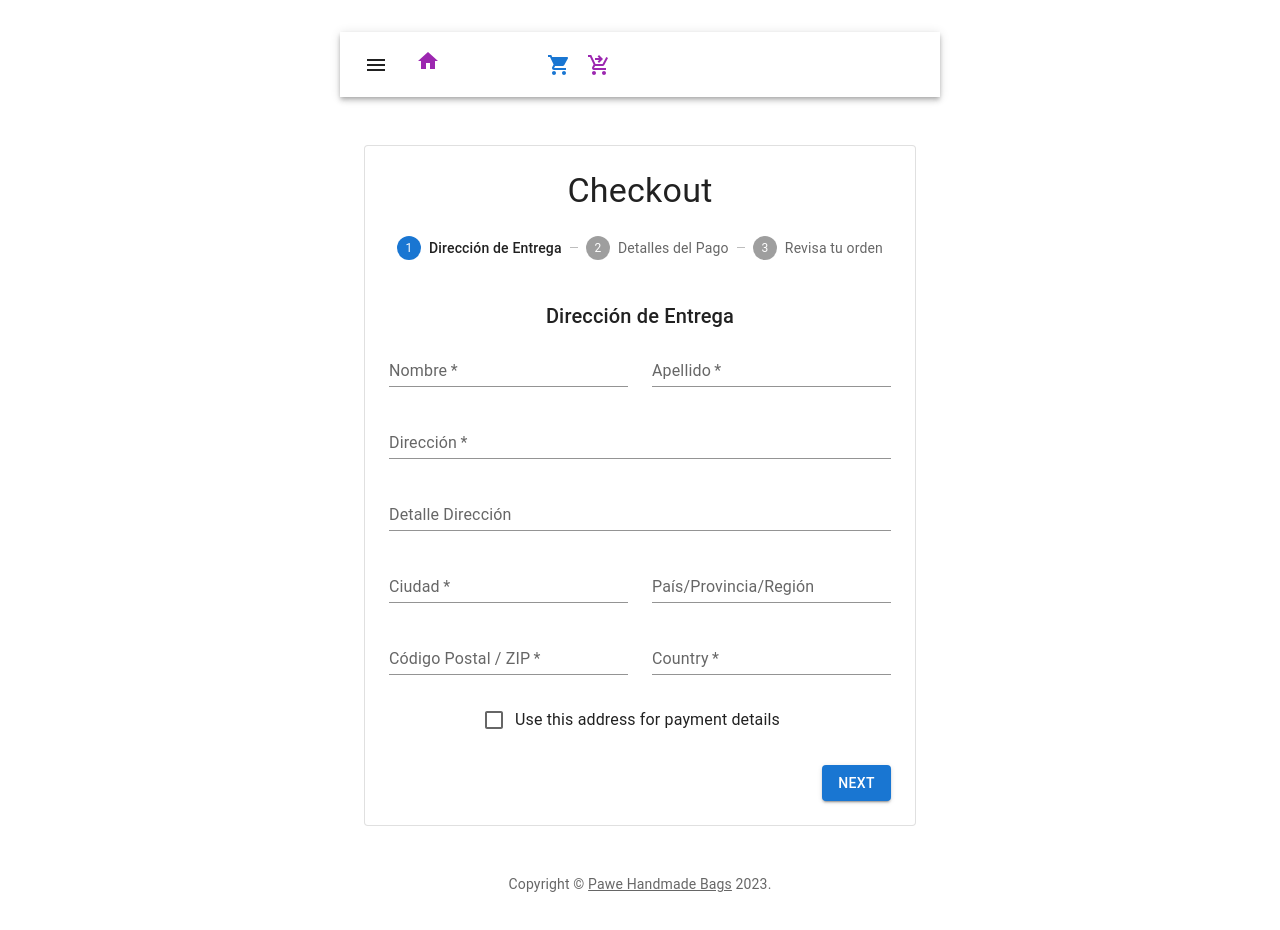
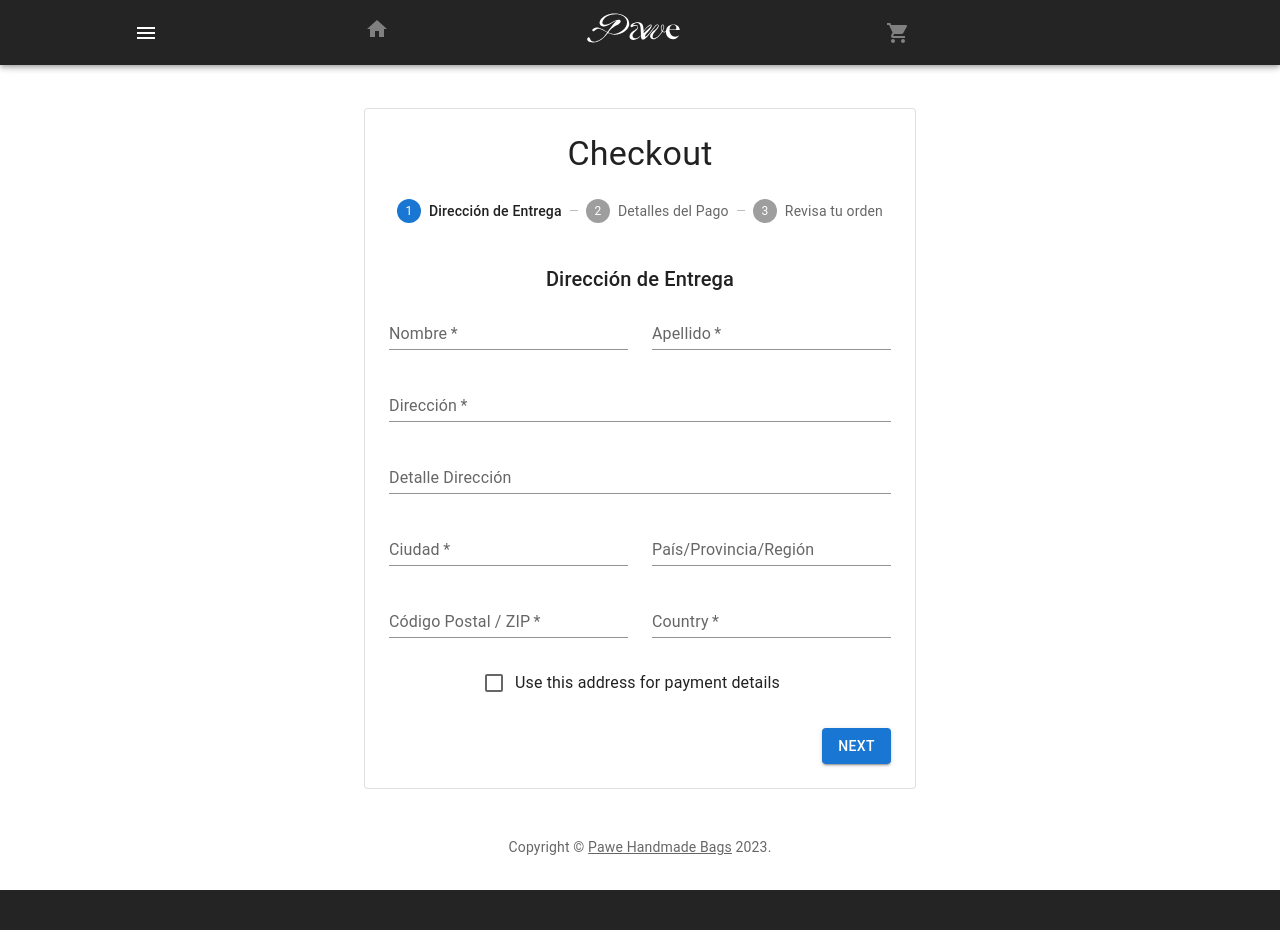
Before and after one commit to Camicardenasp/pawe, a React (Vite) app: page /checkout in a window 1280 px wide. Shown: the top 930 px of the page. After the commit the page ends 890 px from the top, so only its background shows below. Built offline with nearby package versions, Linux system fonts and the light colour scheme.

Commit message:
Added funciotionality to menuIcon and update NavBar.

```diff
--- a/src/App.css
+++ b/src/App.css
@@ -1,41 +1,5 @@
 #root {
   max-width: 1280px;
   margin: 0 auto;
-  padding: 2rem;
   text-align: center;
 }
-
-.logo {
-  height: 6em;
-  padding: 1.5em;
-  will-change: filter;
-}
-.logo:hover {
-  filter: drop-shadow(0 0 2em #646cffaa);
-}
-.logo.react:hover {
-  filter: drop-shadow(0 0 2em #61dafbaa);
-}
-
-@keyframes logo-spin {
-  from {
-    transform: rotate(0deg);
-  }
-  to {
-    transform: rotate(360deg);
-  }
-}
-
-@media (prefers-reduced-motion: no-preference) {
-  a:nth-of-type(2) .logo {
-    animation: logo-spin infinite 20s linear;
-  }
-}
-
-.card {
-  padding: 2em;
-}
-
-.read-the-docs {
-  color: #888;
-}
--- a/src/components/CheckoutForm/PaymentForm.jsx
+++ b/src/components/CheckoutForm/PaymentForm.jsx
@@ -3,7 +3,6 @@ import Typography from '@mui/material/Typography';
 import Grid from '@mui/material/Grid';
 import TextField from '@mui/material/TextField';
 import FormControlLabel from '@mui/material/FormControlLabel';
-import Checkbox from '@mui/material/Checkbox';
 
 export default function PaymentForm() {
     return (
--- a/src/components/Navbar.jsx
+++ b/src/components/Navbar.jsx
@@ -2,9 +2,11 @@ import * as React from 'react';
 import AppBar from '@mui/material/AppBar';
 import Box from '@mui/material/Box';
 import Toolbar from '@mui/material/Toolbar';
+import IconButton from '@mui/material/IconButton';
 import Typography from '@mui/material/Typography';
-import IconButton from '@mui/material/IconButton';
+import Menu from '@mui/material/Menu';
 import MenuIcon from '@mui/icons-material/Menu';
+import MenuItem from '@mui/material/MenuItem';
 import ShoppingCartIcon from '@mui/icons-material/ShoppingCart';
 import ShoppingCartCheckoutIcon from '@mui/icons-material/ShoppingCartCheckout';
 import Badge from '@mui/material/Badge';
@@ -13,27 +15,88 @@ import { Link } from 'react-router-dom';
 import HomeIcon from '@mui/icons-material/Home';
 import { useStateValue } from '../StateProvider';
 
+const pages=[
+    {
+        id: '1',
+        name: 'Inicio',
+        url: '/',
+    },
+    {
+        id: '2',
+        name: 'Productos',
+        url: '/products',
+    },
+    {
+        id: '3',
+        name: 'Carrito de Compras',
+        url: "/checkout-page",
+    },
+    {
+        id: '4',
+        name: 'Finalizar Compra',
+        url: '/checkout',
+    },
+    // {
+    //     id: "5",
+    //     name: 'Sobre Nosotros',
+    //     url: '/about',
+    // },
+];
+
 export default function ButtonAppBar() {
+    const [anchorElNav, setAnchorElNav]=React.useState(null);
+
+    const handleOpenNavMenu=(event) => {
+        setAnchorElNav(event.currentTarget);
+    };
+    const handleCloseNavMenu=() => {
+        setAnchorElNav(null);
+    };
 
     const [{ basket }, dispatch]=useStateValue();
 
     return (
         <Box sx={{ flexGrow: 1 }}>
-            <AppBar position="static" color="transparent">
-                <Toolbar>
+            <AppBar position="fixed" style={{ backgroundColor: "#242424" }}>
+                <Toolbar style={{ display: "flex", justifyContent: "space-around", width: "100%" }} >
+
                     <IconButton
                         size="large"
-                        edge="start"
+                        aria-label="account of current user"
+                        aria-controls="menu-appbar"
+                        aria-haspopup="true"
+                        onClick={handleOpenNavMenu}
                         color="inherit"
-                        aria-label="menu"
-                        sx={{ mr: 2 }}
                     >
                         <MenuIcon />
                     </IconButton>
+                    <Menu
+                        id="menu-appbar"
+                        anchorEl={anchorElNav}
+                        anchorOrigin={{
+                            vertical: 'bottom',
+                            horizontal: 'left',
+                        }}
+                        keepMounted
+                        transformOrigin={{
+                            vertical: 'top',
+                            horizontal: 'left',
+                        }}
+                        open={Boolean(anchorElNav)}
+                        onClose={handleCloseNavMenu}
+                    >
+                        {pages.map((page) => (
+                            <Link to={page.url}>
+                                <MenuItem key={page.id} onClick={handleCloseNavMenu} style={{ color: "white", backgroundColor: "#242424" }}>
+                                    <Typography textAlign="center">{page.name}</Typography>
+                                </MenuItem>
+                            </Link>
+                        ))}
+                    </Menu>
 
                     <Link to="/">
                         <Typography>
-                            <HomeIcon color="secondary" />
+                            <HomeIcon style={{ color: "grey" }} />
                         </Typography>
                     </Link>
 
@@ -46,14 +109,14 @@ export default function ButtonAppBar() {
                     <Link to="/checkout-page">
                         <IconButton aria-label="cart">
                             <Badge badgeContent={basket?.length} color="secondary">
-                                <ShoppingCartIcon color="primary" />
+                                <ShoppingCartIcon style={{ color: "grey" }} />
                             </Badge>
                         </IconButton>
                     </Link>
 
                     <Link to="/checkout">
                         <IconButton>
-                            <ShoppingCartCheckoutIcon color="secondary" />
+                            <ShoppingCartCheckoutIcon style={{ color: "grey", paddingRight: "30px" }} />
                         </IconButton>
                     </Link>
 
--- a/src/components/Root.jsx
+++ b/src/components/Root.jsx
@@ -6,8 +6,8 @@ const Root = () => {
     return (
         <>
             <Navbar/>
-            <div>
-                <Outlet/>
+            <div style={{ paddingTop: 60 }}>
+                <Outlet />
             </div>
         </>
     )
--- a/src/index.css
+++ b/src/index.css
@@ -17,54 +17,20 @@
 
 a {
   font-weight: 500;
-  color: #646cff;
+  color: #d9dbf8;
   text-decoration: inherit;
-}
-a:hover {
-  color: #535bf2;
 }
 
 body {
-  margin: 0;
   display: flex;
   place-items: center;
   min-width: 320px;
   min-height: 100vh;
+  display: flex;
+  align-items: center;
 }
 
 h1 {
   font-size: 3.2em;
   line-height: 1.1;
 }
-
-button {
-  border-radius: 8px;
-  border: 1px solid transparent;
-  padding: 0.6em 1.2em;
-  font-size: 1em;
-  font-weight: 500;
-  font-family: inherit;
-  background-color: #1a1a1a;
-  cursor: pointer;
-  transition: border-color 0.25s;
-}
-button:hover {
-  border-color: #646cff;
-}
-button:focus,
-button:focus-visible {
-  outline: 4px auto -webkit-focus-ring-color;
-}
-
-@media (prefers-color-scheme: light) {
-  :root {
-    color: #213547;
-    background-color: #ffffff;
-  }
-  a:hover {
-    color: #747bff;
-  }
-  button {
-    background-color: #f9f9f9;
-  }
-}
```
